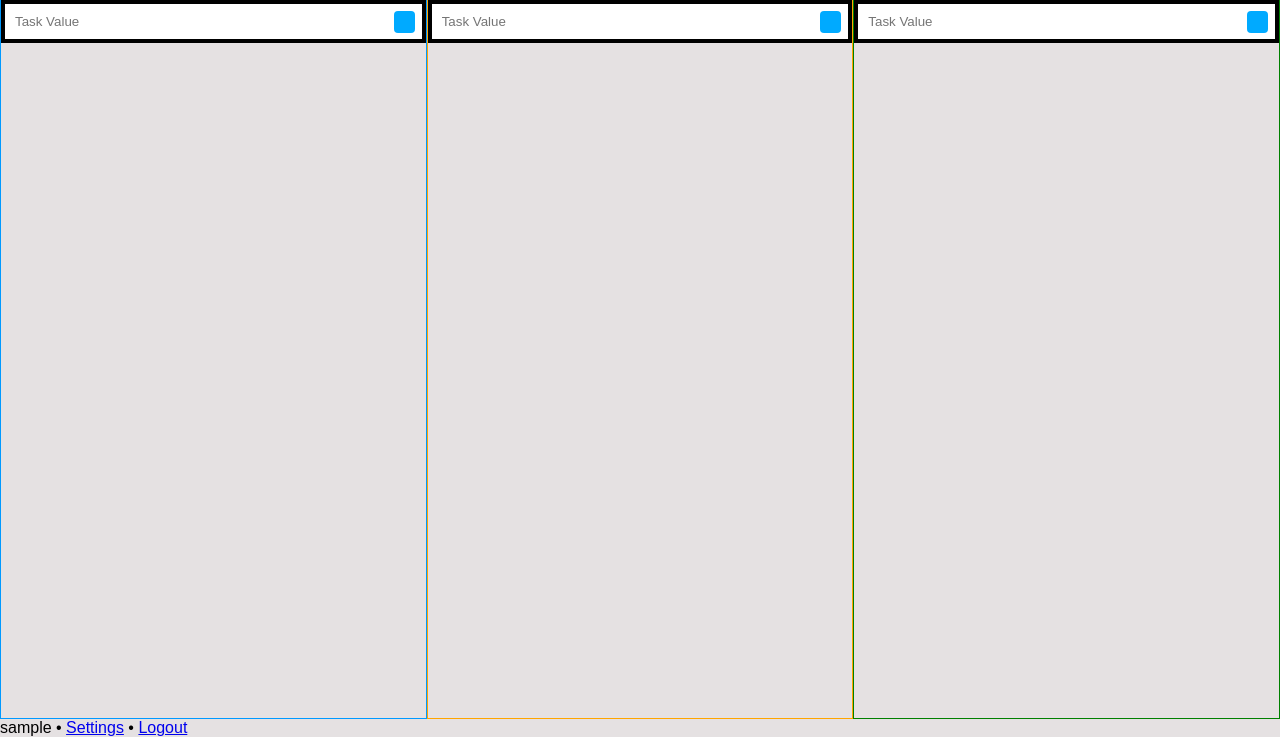
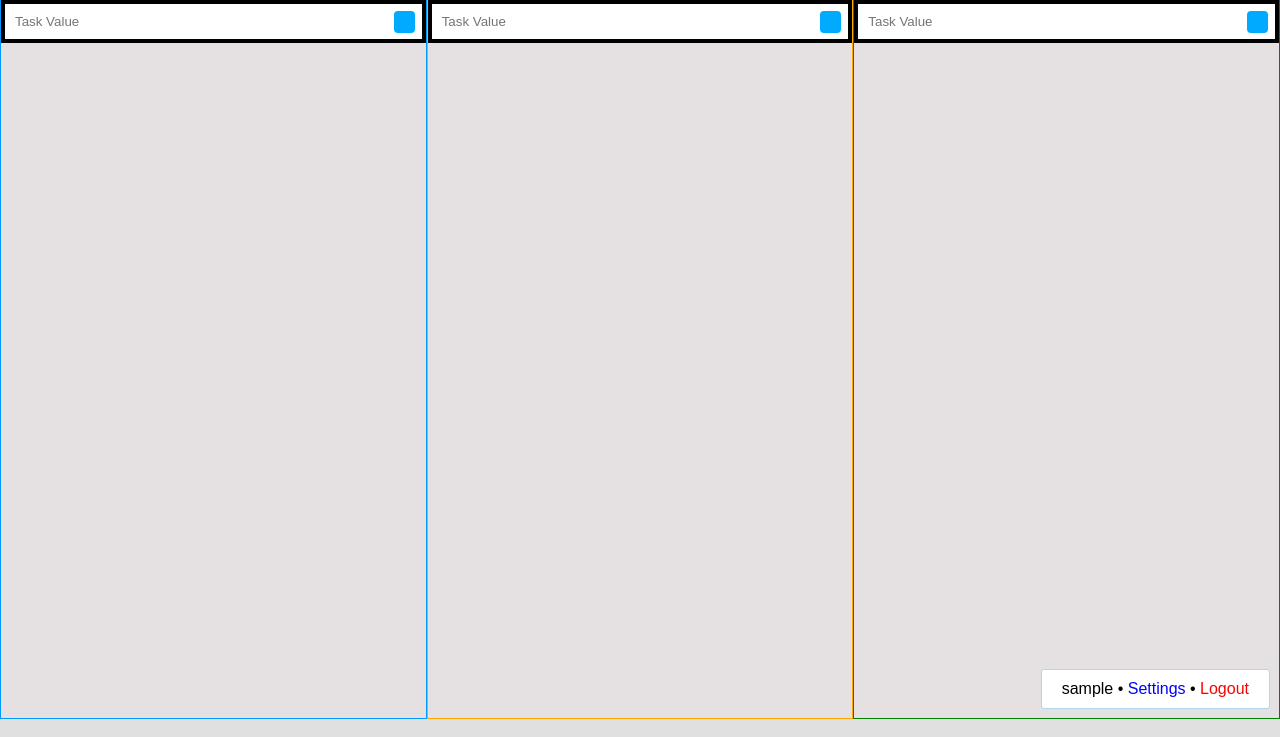
Before and after one commit to emirhanyener/task-board, a PHP site: page / in a window 1280 px wide. Shown: the part 81-818 px from the top of the page. Run offline with PHP 8.4, Linux system fonts and the light colour scheme; the visitor is signed in with stand-in values (Sample User, id 1); data that the repository does not hold is empty.

Commit message:
update style

```diff
--- a/style.css
+++ b/style.css
@@ -228,3 +228,27 @@ body {
     border: 0;
     border-radius: 4px;
 }
+
+.user-data-div{
+    color: black;
+    position: fixed;
+    bottom: 10px;
+    right: 10px;
+    background-color: white;
+    border: 1px solid lightblue;
+    border-radius: 3px;
+    padding: 10px 20px;
+}
+.user-data-div > a:nth-child(1){
+    color: blue;
+    text-decoration: none;
+}
+.user-data-div > a:nth-child(2){
+    color: red;
+    text-decoration: none;
+}
+
+.task-user-text{
+    color:gray;
+    font-size: 14px;
+}
```
